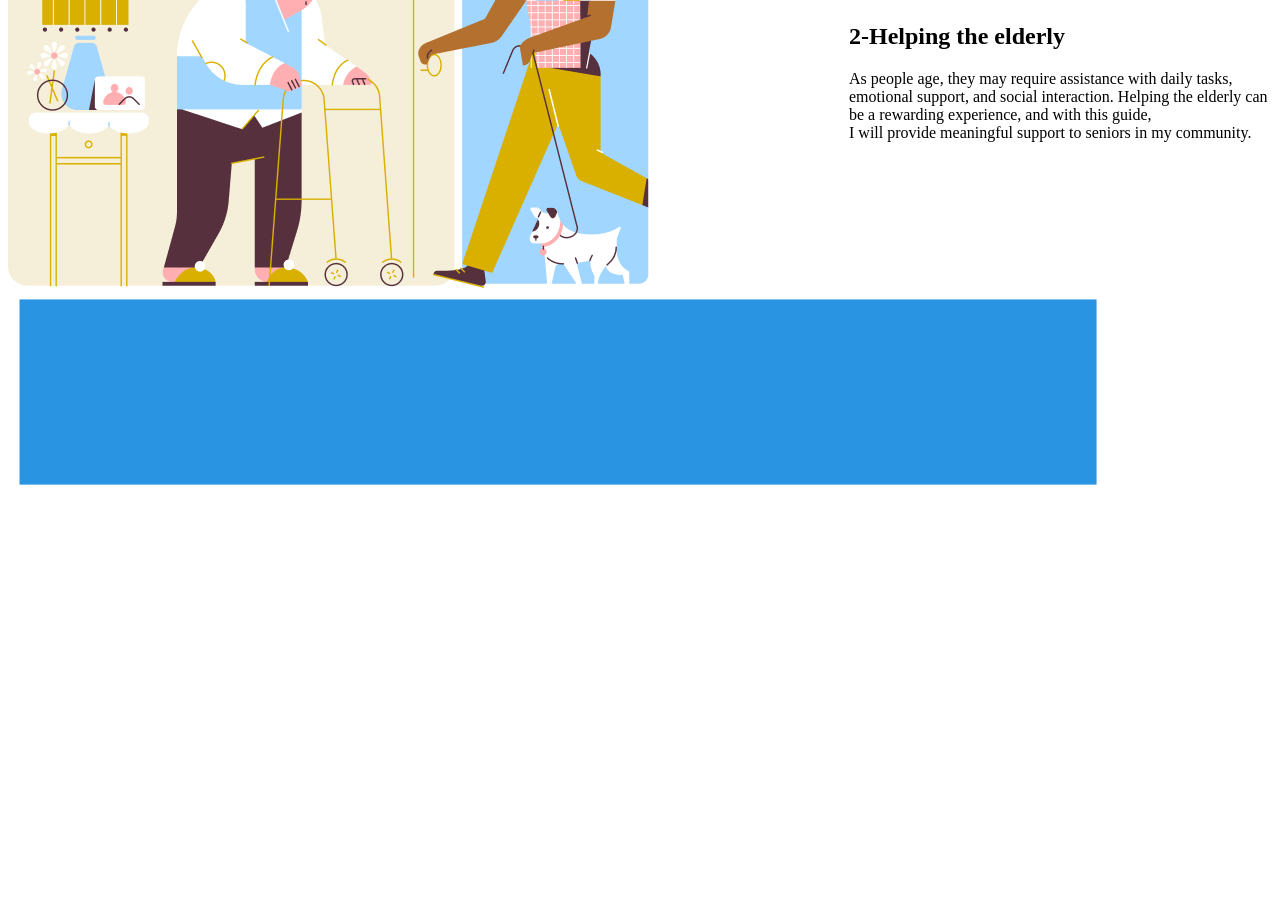
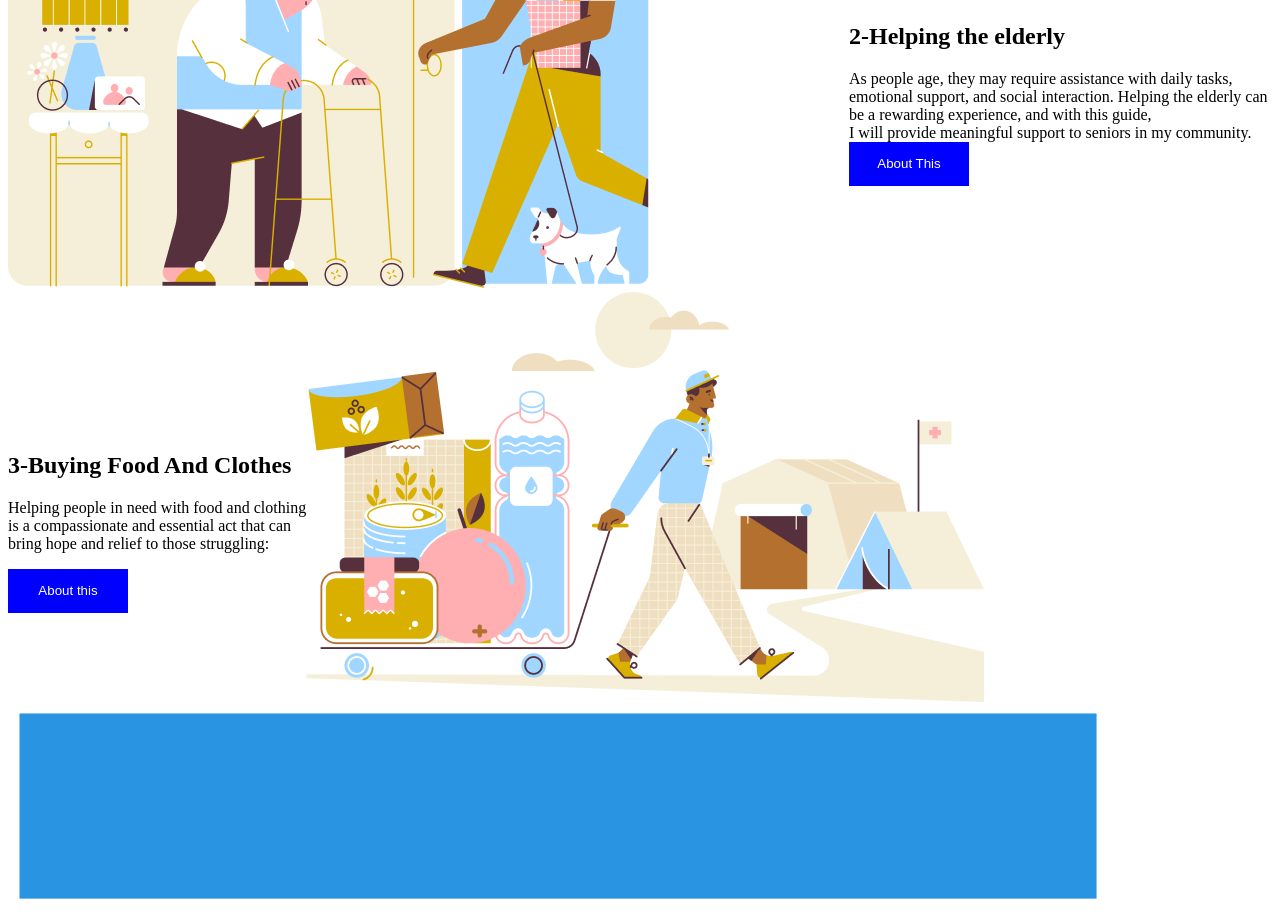
Before and after one commit to akinolablessing/frontend-projects, a website built with Vite: page src/navBar/index.html in a window 1280 px wide. Shown: the part 1676-2590 px from the top of the page. Before the commit the page ends 2176 px from the top, so only its background shows below. Built offline with nearby package versions, Linux system fonts and the light colour scheme.

Commit message:
about to done

```diff
--- a/src/navBar/index.html
+++ b/src/navBar/index.html
@@ -72,14 +72,31 @@
     <div class="menu">
         <h2>2-Helping the elderly</h2>
         <p>As people age, they may require assistance with daily tasks, <br>emotional support, and social interaction. Helping the elderly can be a rewarding experience, and with this guide,<br> I will provide meaningful support to seniors in my community.
-
+         <button class="this">
+             About This
+         </button>
         </p>
     </div>
 
 </div>
 
+<div class="food">
+    <div>
+    <h2 class="clothes">3-Buying Food And Clothes</h2>
+        <p class="foodDescription">Helping people in need with food and clothing<br> is a compassionate and essential act that can <br>bring hope and relief to those struggling:
+        </p>
+        <button class="aboutThis">
+            About this
+        </button>
+    </div>
+    <div>
+        <img src="../images/Group%2010.png" alt="image">
+    </div>
+</div>
+
 <div>
     <img class="rectangle" src="../images/Rectangle%201.png">
 </div>
+
 </body>
 </html>
--- a/src/navBar/styles.css
+++ b/src/navBar/styles.css
@@ -14,6 +14,7 @@
     gap: 50px;
 }
 .counter-sign-in{
+    background-color: white;
     margin-top: 18px;
 
 }
@@ -108,6 +109,13 @@
     margin-left: 200px;
     margin-top: 180px;
 }
+.this{
+    background-color: blue;
+    color: white;
+    height: 44px;
+    width: 120px;
+    border: none;
+}
 .class{
     display: flex;
     flex-direction: row;
@@ -118,3 +126,23 @@
     height: 200px;
     width: 1100px;
 }
+.food{
+    display: flex;
+    flex-direction: row;
+}
+.clothes{
+    display: flex;
+    flex-direction: row;
+    margin-top: 160px;
+}
+.foodDescription{
+    display: flex;
+    flex-direction: row;
+}
+.aboutThis{
+    background-color: blue;
+    color: white;
+    border: none;
+    width: 120px;
+    height: 44px;
+}
```
